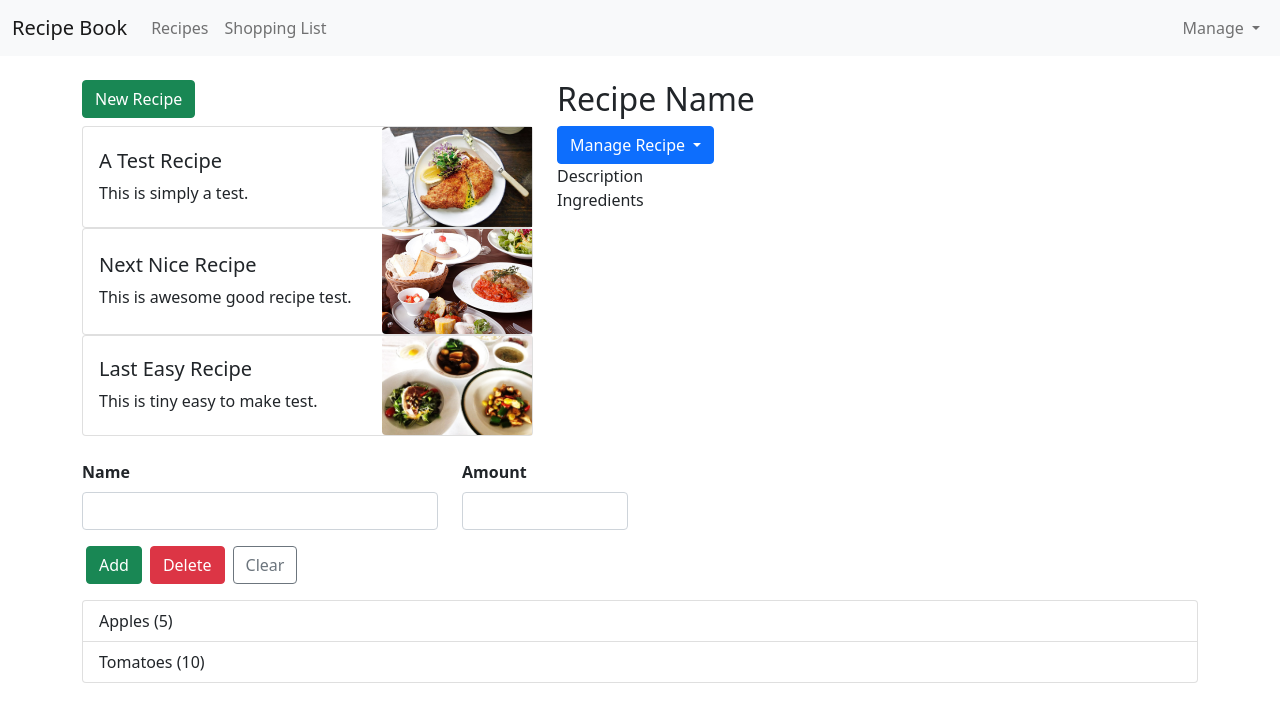
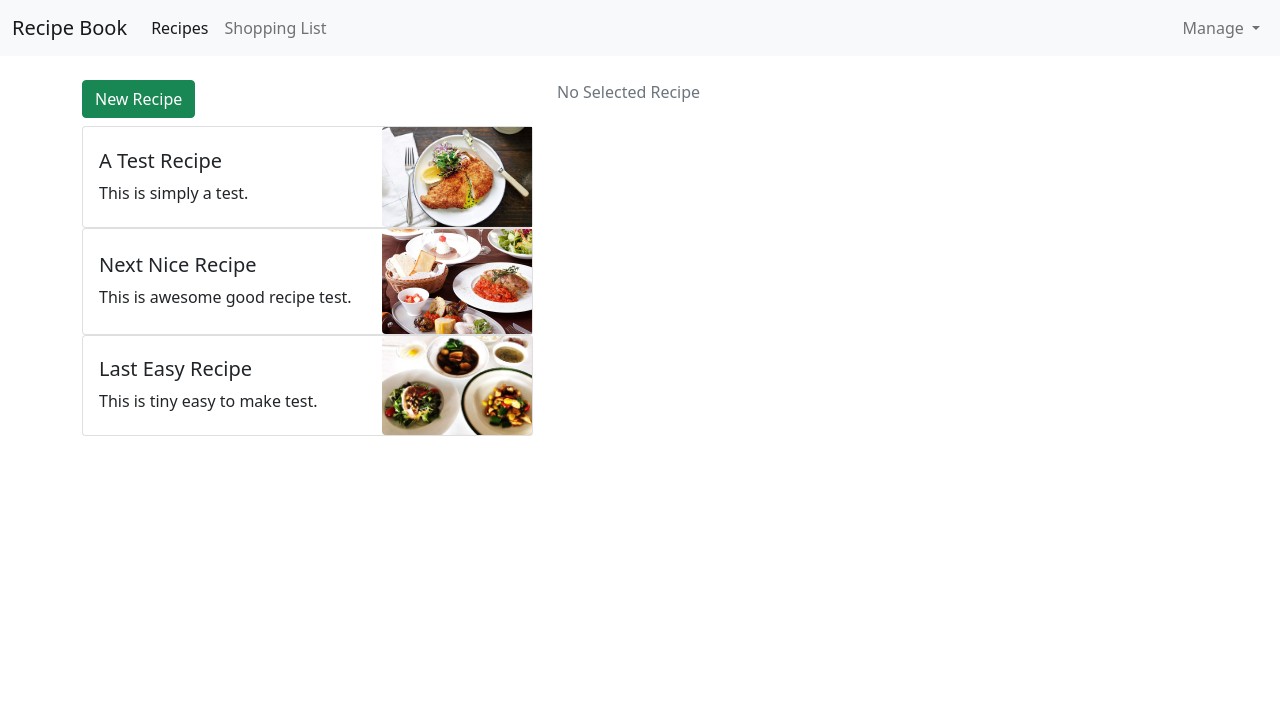
Before and after one commit to koko-u/angular-complete-guide, an Angular app: page /recipes in a window 1280 px wide. Before the commit this address led to /. Shown: the top 722 px of the page. Built offline with nearby package versions, Linux system fonts and the light colour scheme.

Commit message:
レシピを選択して詳細が表示されるようにする

```diff
--- a/src/app/app-routing.module.ts
+++ b/src/app/app-routing.module.ts
@@ -1,7 +1,13 @@
 import { NgModule } from '@angular/core'
 import { RouterModule, Routes } from '@angular/router'
+import { RecipeBookComponent } from './recipe-book/recipe-book.component'
+import { ShoppingListComponent } from './shopping-list/shopping-list.component'
 
-const routes: Routes = []
+const routes: Routes = [
+  { path: 'recipes', component: RecipeBookComponent },
+  { path: 'shopping-list', component: ShoppingListComponent },
+  { path: '', redirectTo: 'recipes', pathMatch: 'full' },
+]
 
 @NgModule({
   imports: [RouterModule.forRoot(routes)],
--- a/src/app/app.component.html
+++ b/src/app/app.component.html
@@ -2,8 +2,7 @@
 <div class="container">
   <div class="row">
     <div class="col-md-12">
-      <acg-recipe-book></acg-recipe-book>
-      <acg-shopping-list></acg-shopping-list>
+      <router-outlet></router-outlet>
     </div>
   </div>
 </div>
--- a/src/app/common/header/header.component.html
+++ b/src/app/common/header/header.component.html
@@ -23,10 +23,20 @@
     >
       <ul class="navbar-nav me-auto">
         <li class="nav-item">
-          <a class="nav-link" href="#">Recipes</a>
+          <a class="nav-link"
+             [routerLink]="'recipes'"
+             [routerLinkActive]="'active'"
+          >
+            Recipes
+          </a>
         </li>
         <li class="nav-item">
-          <a class="nav-link" href="#">Shopping List</a>
+          <a class="nav-link"
+             [routerLink]="'shopping-list'"
+             [routerLinkActive]="'active'"
+          >
+            Shopping List
+          </a>
         </li>
       </ul>
 
--- a/src/app/recipe-book/recipe-book.component.html
+++ b/src/app/recipe-book/recipe-book.component.html
@@ -1,8 +1,11 @@
 <div class="row">
   <div class="col-md-5">
-    <acg-recipe-list></acg-recipe-list>
+    <acg-recipe-list
+      [currentRecipe]="currentRecipe"
+      (selectRecipe)="onSelectRecipe($event)"
+    ></acg-recipe-list>
   </div>
   <div class="col-md-7">
-    <acg-recipe-detail></acg-recipe-detail>
+    <acg-recipe-detail [recipe]="currentRecipe"></acg-recipe-detail>
   </div>
 </div>
--- a/src/app/recipe-book/recipe-book.component.ts
+++ b/src/app/recipe-book/recipe-book.component.ts
@@ -1,15 +1,17 @@
-import { Component, OnInit } from '@angular/core';
+import { Component, OnInit } from '@angular/core'
+import { Recipe } from '../models/recipe.model'
 
 @Component({
   selector: 'acg-recipe-book',
   templateUrl: './recipe-book.component.html',
-  styleUrls: ['./recipe-book.component.scss']
+  styleUrls: ['./recipe-book.component.scss'],
 })
-export class RecipeBookComponent implements OnInit {
+export class RecipeBookComponent {
+  currentRecipe?: Recipe
 
-  constructor() { }
+  constructor() {}
 
-  ngOnInit(): void {
+  onSelectRecipe(recipe: Recipe) {
+    this.currentRecipe = recipe
   }
-
 }
--- a/src/app/recipe-book/recipe-detail/recipe-detail.component.html
+++ b/src/app/recipe-book/recipe-detail/recipe-detail.component.html
@@ -1,11 +1,13 @@
-<div class="row">
+<ng-container *ngIf="recipe;else err">
+
+  <div class="row mt-4">
     <div class="col-xs-12">
-    <img src="" alt="" class="img-fluid">
+      <img [src]="recipe.imagePath" [alt]="recipe.name" class="img-fluid">
     </div>
   </div>
   <div class="row">
     <div class="col-xs-12">
-    <h2>Recipe Name</h2>
+      <h2>{{ recipe.name }}</h2>
     </div>
   </div>
   <div class="row">
@@ -39,7 +41,7 @@
   </div>
   <div class="row">
     <div class="col-xs-12">
-    Description
+      {{ recipe.description }}
     </div>
   </div>
   <div class="row">
@@ -47,3 +49,12 @@
       Ingredients
     </div>
   </div>
+</ng-container>
+
+<ng-template #err>
+  <div class="row mt-4">
+    <div class="col-xs-12">
+      <p class="text-muted">No Selected Recipe</p>
+    </div>
+  </div>
+</ng-template>
--- a/src/app/recipe-book/recipe-detail/recipe-detail.component.ts
+++ b/src/app/recipe-book/recipe-detail/recipe-detail.component.ts
@@ -1,15 +1,14 @@
-import { Component, OnInit } from '@angular/core';
+import { Component, Input, OnInit } from '@angular/core'
+import { Recipe } from '../../models/recipe.model'
 
 @Component({
   selector: 'acg-recipe-detail',
   templateUrl: './recipe-detail.component.html',
-  styleUrls: ['./recipe-detail.component.scss']
+  styleUrls: ['./recipe-detail.component.scss'],
 })
-export class RecipeDetailComponent implements OnInit {
+export class RecipeDetailComponent {
+  @Input()
+  recipe?: Recipe
 
-  constructor() { }
-
-  ngOnInit(): void {
-  }
-
+  constructor() {}
 }
--- a/src/app/recipe-book/recipe-list/recipe-item/recipe-item.component.html
+++ b/src/app/recipe-book/recipe-list/recipe-item/recipe-item.component.html
@@ -1,5 +1,9 @@
 <ng-container *ngIf="recipe;else err">
-  <div class="card hover-gray clickable">
+  <div
+    class="card hover-gray clickable"
+    [class.list-group-item-secondary]="active"
+    (click)="onClick()"
+  >
     <div class="row g-0 align-items-center">
       <div class="col-md-8">
         <div class="card-body">
--- a/src/app/recipe-book/recipe-list/recipe-item/recipe-item.component.ts
+++ b/src/app/recipe-book/recipe-list/recipe-item/recipe-item.component.ts
@@ -1,4 +1,4 @@
-import { Component, Input, OnInit } from '@angular/core'
+import { Component, EventEmitter, Input, OnInit, Output } from '@angular/core'
 import { Recipe } from '../../../models/recipe.model'
 
 @Component({
@@ -10,5 +10,17 @@ export class RecipeItemComponent {
   @Input()
   recipe?: Recipe
 
+  @Input()
+  active: boolean = false
+
+  @Output()
+  selectRecipe = new EventEmitter<Recipe>()
+
   constructor() {}
+
+  onClick() {
+    if (this.recipe) {
+      this.selectRecipe.emit(this.recipe)
+    }
+  }
 }
--- a/src/app/recipe-book/recipe-list/recipe-list.component.html
+++ b/src/app/recipe-book/recipe-list/recipe-list.component.html
@@ -13,7 +13,11 @@
           class="list-group-item list-group-item-action p-0 border-0 clickable"
           *ngFor="let recipe of recipes"
         >
-          <acg-recipe-item [recipe]="recipe"></acg-recipe-item>
+          <acg-recipe-item
+            [recipe]="recipe"
+            [active]="recipe === currentRecipe"
+            (selectRecipe)="onSelectRecipe($event)"
+          ></acg-recipe-item>
         </li>
       </ul>
     </div>
--- a/src/app/recipe-book/recipe-list/recipe-list.component.ts
+++ b/src/app/recipe-book/recipe-list/recipe-list.component.ts
@@ -1,4 +1,4 @@
-import { Component, OnInit } from '@angular/core'
+import { Component, EventEmitter, Input, OnInit, Output } from '@angular/core'
 import { Recipe } from '../../models/recipe.model'
 import { of } from 'rxjs'
 import { mockRecipes } from '../../data/mock-recipes'
@@ -11,9 +11,19 @@ import { mockRecipes } from '../../data/mock-recipes'
 export class RecipeListComponent implements OnInit {
   recipes: Recipe[] = []
 
+  @Output()
+  selectRecipe = new EventEmitter<Recipe>()
+
+  @Input()
+  currentRecipe?: Recipe
+
   constructor() {}
 
   ngOnInit(): void {
     of(mockRecipes).subscribe((recipes) => (this.recipes = recipes))
   }
+
+  onSelectRecipe(recipe: Recipe) {
+    this.selectRecipe.emit(recipe)
+  }
 }
```
Lines whose indentation alone changed are shown as unchanged.
